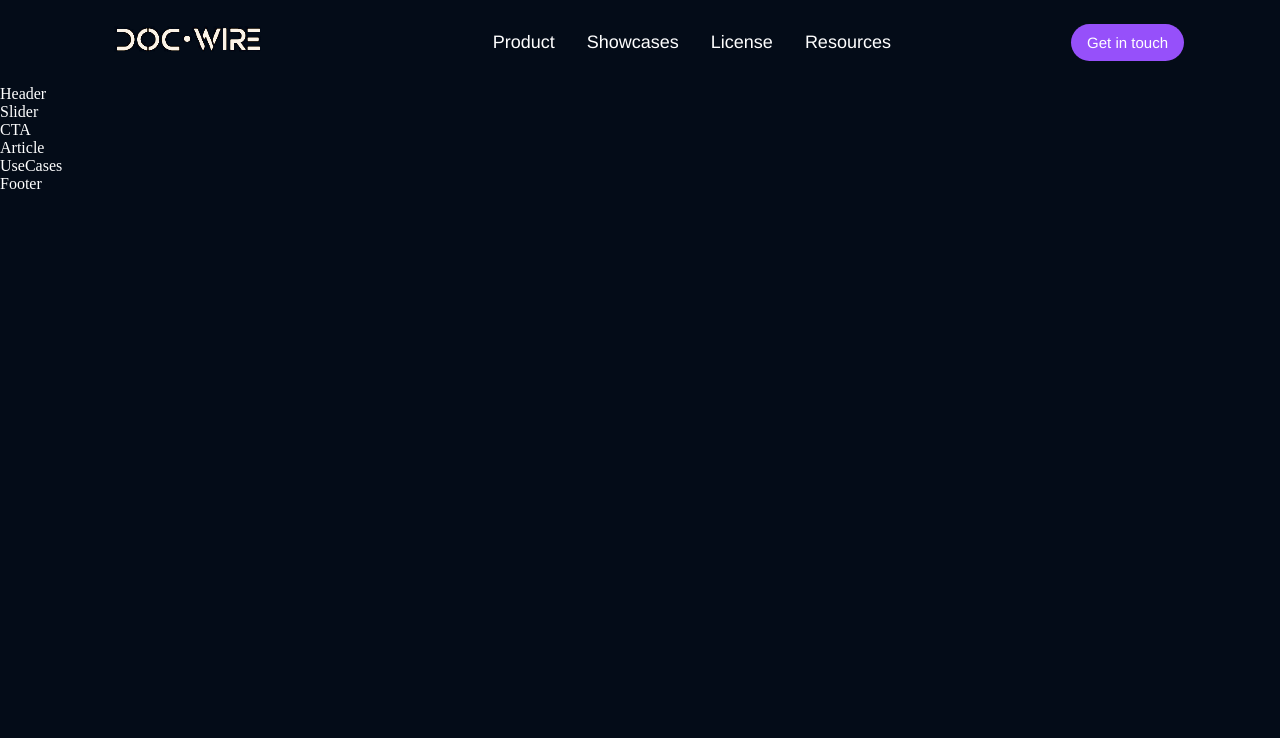
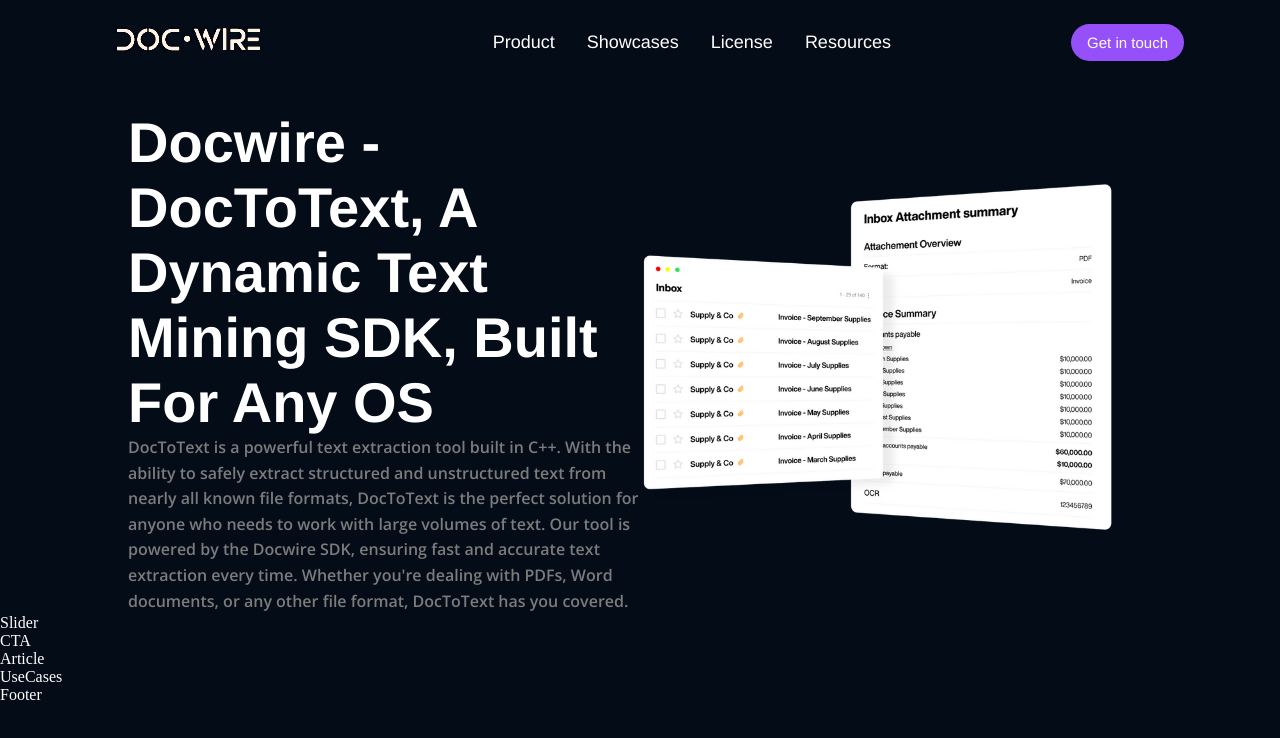
Before and after one commit to KamilMarshal/docwire, a React (Create React App) app: page /home in a window 1280 px wide. Shown: the top 738 px of the page. Built offline with nearby package versions, Linux system fonts and the light colour scheme.

Commit message:
Add multipage structure to project

```diff
--- a/package.json
+++ b/package.json
@@ -11,6 +11,7 @@
     "react-bootstrap": "^2.10.0",
     "react-dom": "^18.2.0",
     "react-icons": "^5.0.1",
+    "react-router-dom": "^6.22.0",
     "react-scripts": "5.0.1",
     "web-vitals": "^2.1.4"
   },
--- a/src/App.js
+++ b/src/App.js
@@ -1,16 +1,18 @@
 import './App.css';
-import {Nav, Header, Slider, CTA, Article, UseCases, Footer} from "./containers";
+import {BrowserRouter, Route, Routes} from "react-router-dom";
+import {Home, Product} from './pages'
+
 
 function App() {
   return (
-    <div className="App">
-        <Nav />
-        <Header />
-        <Slider />
-        <CTA />
-        <Article />
-        <UseCases />
-        <Footer />
+    <div>
+        <BrowserRouter>
+            <Routes>
+                <Route index element={<Home />} />
+                <Route path='/home' element={<Home />} />
+                <Route path='/product' element={<Product />} />
+            </Routes>
+        </BrowserRouter>
     </div>
   );
 }
--- a/src/containers/header/Header.jsx
+++ /dev/null
@@ -1,13 +0,0 @@
-import './header.css';
-import React from "react";
-
-function Header() {
-    return(
-        <div className='header'>
-            Header
-        </div>
-    )
-
-}
-
-export default Header;
--- /dev/null
+++ b/src/containers/header/HomeHeader.jsx
@@ -0,0 +1,31 @@
+import './homeheader.css';
+import React from "react";
+import MailImage from '../../assets/slanted-mail-p-800.png'
+
+function HomeHeader() {
+    return(
+        <div className='docwire__header'>
+            <div className='docwire__header-software'>
+                <div className="docwire__header-software-content">
+                    <div className="docwire__header-software-content_header">
+                        Docwire - DocToText, A Dynamic Text Mining SDK, Built For Any OS
+                    </div>
+                    <div className="docwire__header-software-content_text">
+                        <p>
+                            DocToText is a powerful text extraction tool built in C++.
+                            With the ability to safely extract structured and unstructured text from nearly all known file formats,
+                            DocToText is the perfect solution for anyone who needs to work with large volumes of text.
+                            Our tool is powered by the Docwire SDK, ensuring fast and accurate text extraction every time.
+                            Whether you're dealing with PDFs, Word documents, or any other file format, DocToText has you covered.
+                        </p>
+                    </div>
+                </div>
+                <div className="docwire__header-software-content">
+                    <img src={MailImage}  alt="Slanted mail"/>
+                </div>
+            </div>
+        </div>
+    )
+}
+
+export default HomeHeader;
--- /dev/null
+++ b/src/containers/header/homeheader.css
@@ -0,0 +1,44 @@
+.docwire__header {
+    display: flex;
+    justify-content: center;
+    margin-top: 15px;
+
+}
+.docwire__header-software {
+    display: flex;
+    width: 80vw;
+    max-width: 1126px;
+    font-family: var(--font-family);
+    background-color: var(--color-bg);
+}
+
+.docwire__header-software-content {
+    width: 50%;
+    flex-direction: column;
+    justify-content: center;
+    display: flex;
+}
+.docwire__header-software-content_header {
+    margin-top: 10px;
+    font-size: 3.5rem;
+    font-weight: 600;
+    font-family: var(--font-family);
+}
+
+.docwire__header-software-content_text {
+    height: auto;
+    max-height: none;
+    color: #7c7c7c;
+    object-fit: fill;
+    font-family: 'Open Sans', sans-serif;
+    font-size: 16px;
+    font-weight: 600;
+    line-height: 1.6;
+    overflow: hidden;
+}
+
+.docwire__header-software-content img {
+    max-height: 500px;
+    object-fit: contain;
+    justify-content: center;
+}
--- a/src/containers/index.js
+++ b/src/containers/index.js
@@ -1,5 +1,5 @@
 export {default as Nav} from './navbar/NavBar'
-export {default as Header} from './header/Header'
+export {default as Header} from './header/HomeHeader'
 export {default as Slider} from './slider/Slider'
 export {default as Article} from './article/Article'
 export {default as CTA} from './CTA/CTA'
--- /dev/null
+++ b/src/pages/Home.js
@@ -0,0 +1,17 @@
+import {Article, CTA, Footer, Header, Nav, Slider, UseCases} from "../containers";
+
+function Home() {
+    return (
+        <div className="App">
+            <Nav />
+            <Header />
+            <Slider />
+            <CTA />
+            <Article />
+            <UseCases />
+            <Footer />
+        </div>
+    )
+}
+
+export default Home;
--- /dev/null
+++ b/src/pages/Product.js
@@ -0,0 +1,11 @@
+import {Nav} from "../containers";
+
+function Product() {
+    return (
+        <div className="App">
+            <Nav />
+        </div>
+    )
+}
+
+export default Product;
--- /dev/null
+++ b/src/pages/index.js
@@ -0,0 +1,2 @@
+export {default as Home} from './Home'
+export {default as Product} from './Product'
```
Also changed, not shown: src/containers/header/header.css (deleted), 1 other file (tests, documents, lock files or other folders).
